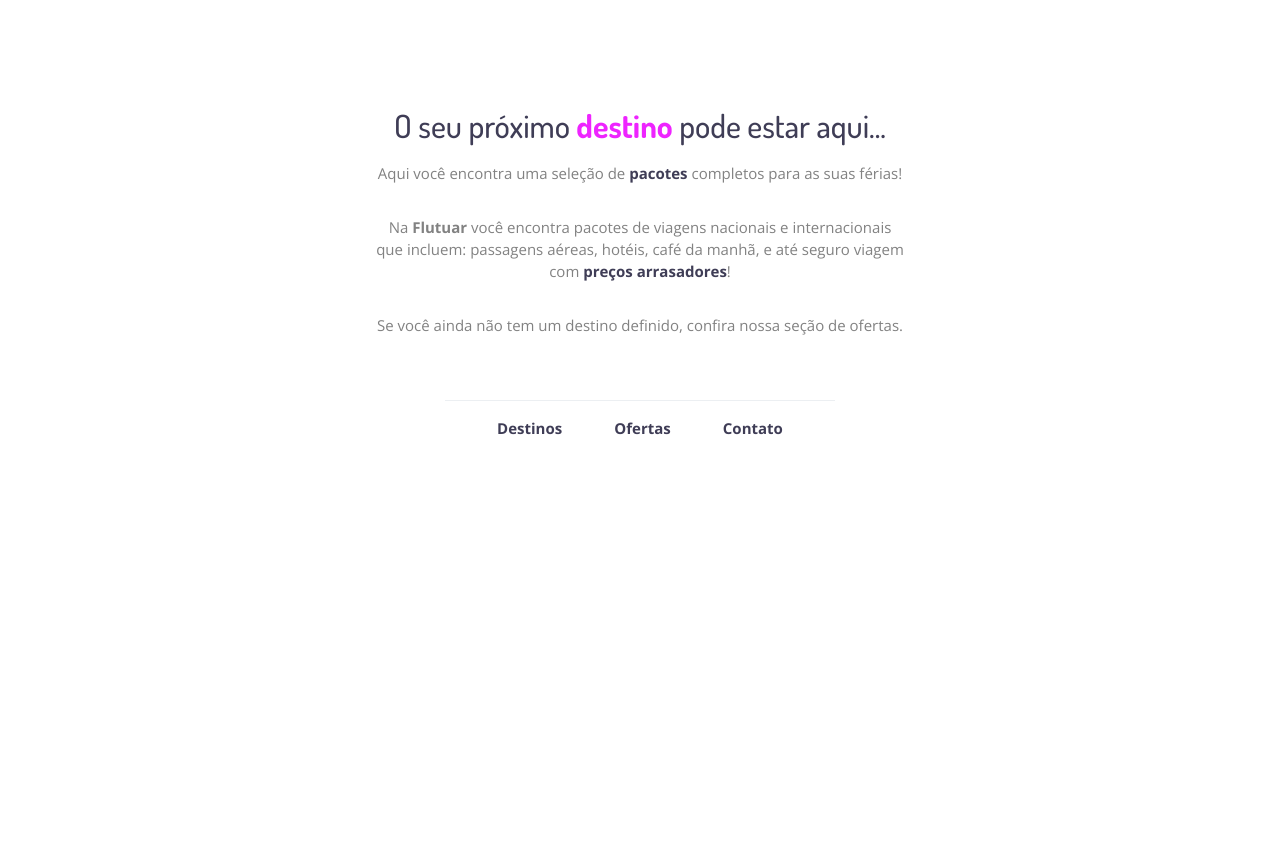
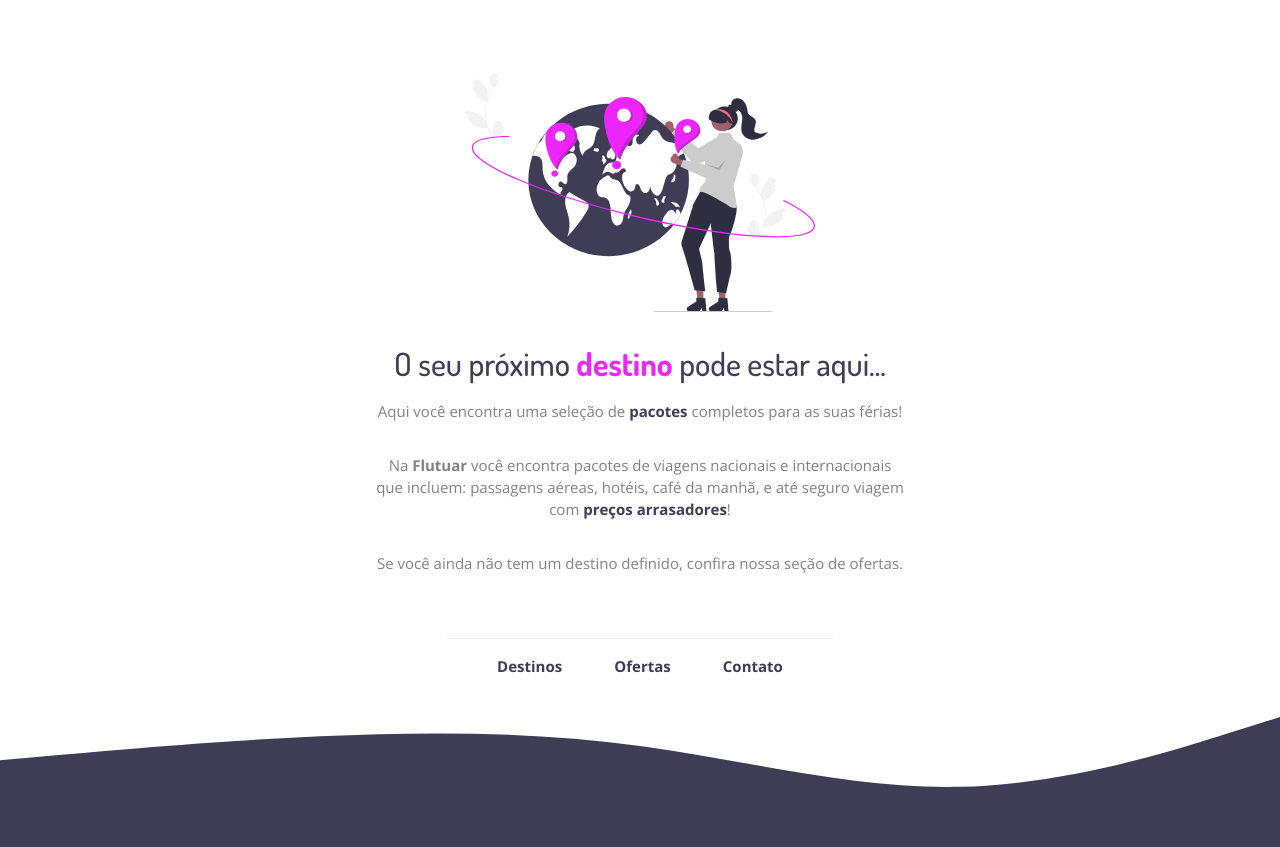
Before and after one commit to IsCorrea/flutuar, a plain HTML site: page index.html in a window 1280 px wide. Before the commit the page ends 800 px from the top, so only its background shows below. Drawn offline with nearby package versions, Linux system fonts and the light colour scheme; the site is published under a folder, as on GitHub Pages, so addresses that start at the root find nothing.

Commit message:
Update index.html

```diff
--- a/index.html
+++ b/index.html
@@ -9,14 +9,14 @@
   <meta name="viewport" content="width=device-width, initial-scale=1.0">
   <title>Flutuar.com</title>
 
-  <link rel="icon" href="/assets/favicon.svg">
+  <link rel="icon" href="favicon.svg">
 
   <link rel="stylesheet" href="style.css">
   <link href="https://fonts.googleapis.com/css2?family=Dosis:wght@500;700&family=Open+Sans:wght@400;700&display=swap" rel="stylesheet">
 </head>
 <body>
   <main>
-    <img src="/assets/main-img.svg" alt="">
+    <img src="main-img.svg" alt="">
     <h1>O seu próximo <span>destino</span> pode estar aqui...</h1>
     <p>Aqui você encontra uma seleção de <span>pacotes</span> completos para as suas férias!</p>
     <p>Na <strong>Flutuar</strong> você encontra pacotes de viagens nacionais e internacionais que incluem: passagens aéreas, hotéis, café da manhã, e até seguro viagem com <span>preços arrasadores</span>!</p>
@@ -27,6 +27,6 @@
     <a href="">Ofertas</a>
     <a href="">Contato</a>
   </footer>
-  <img src="/assets/footer.svg" alt="">
+  <img src="footer.svg" alt="">
 </body>
 </html>
```
